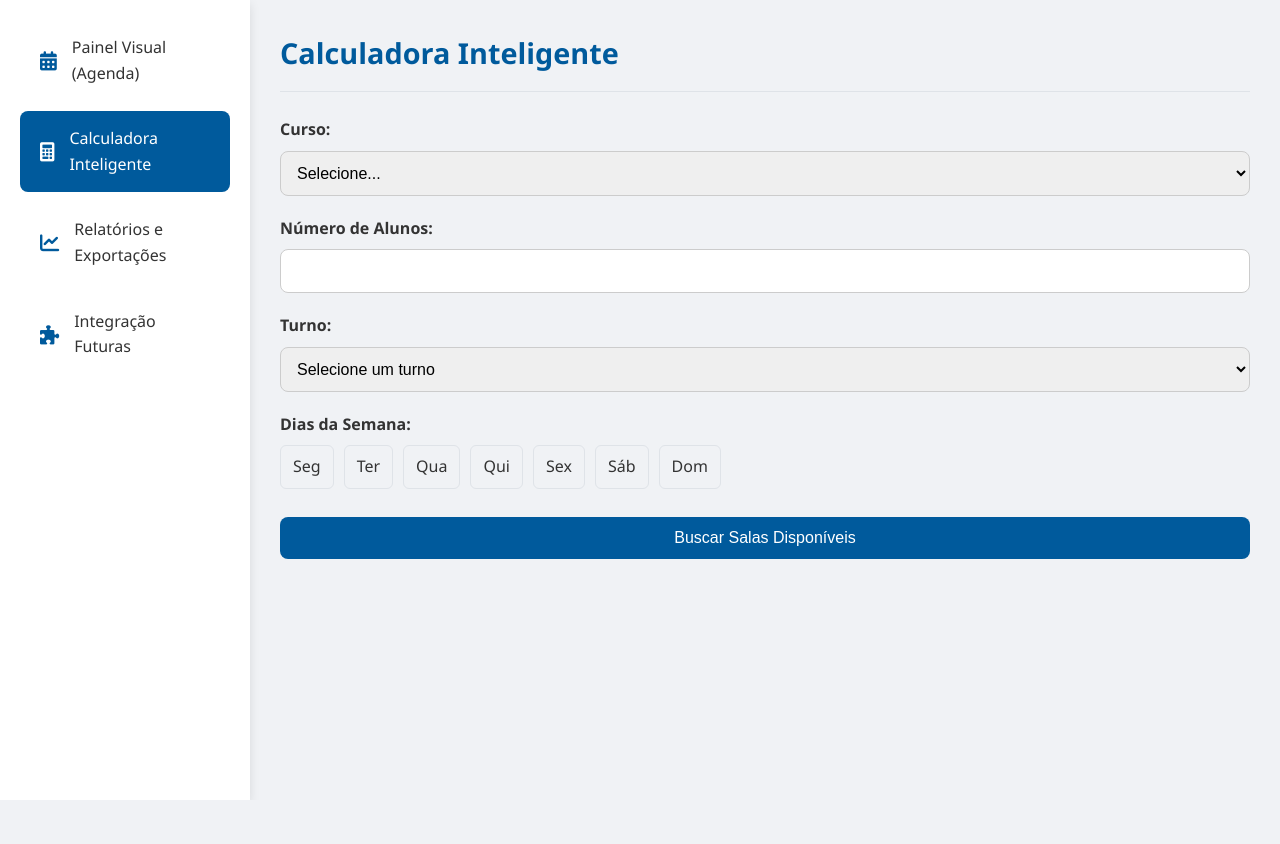
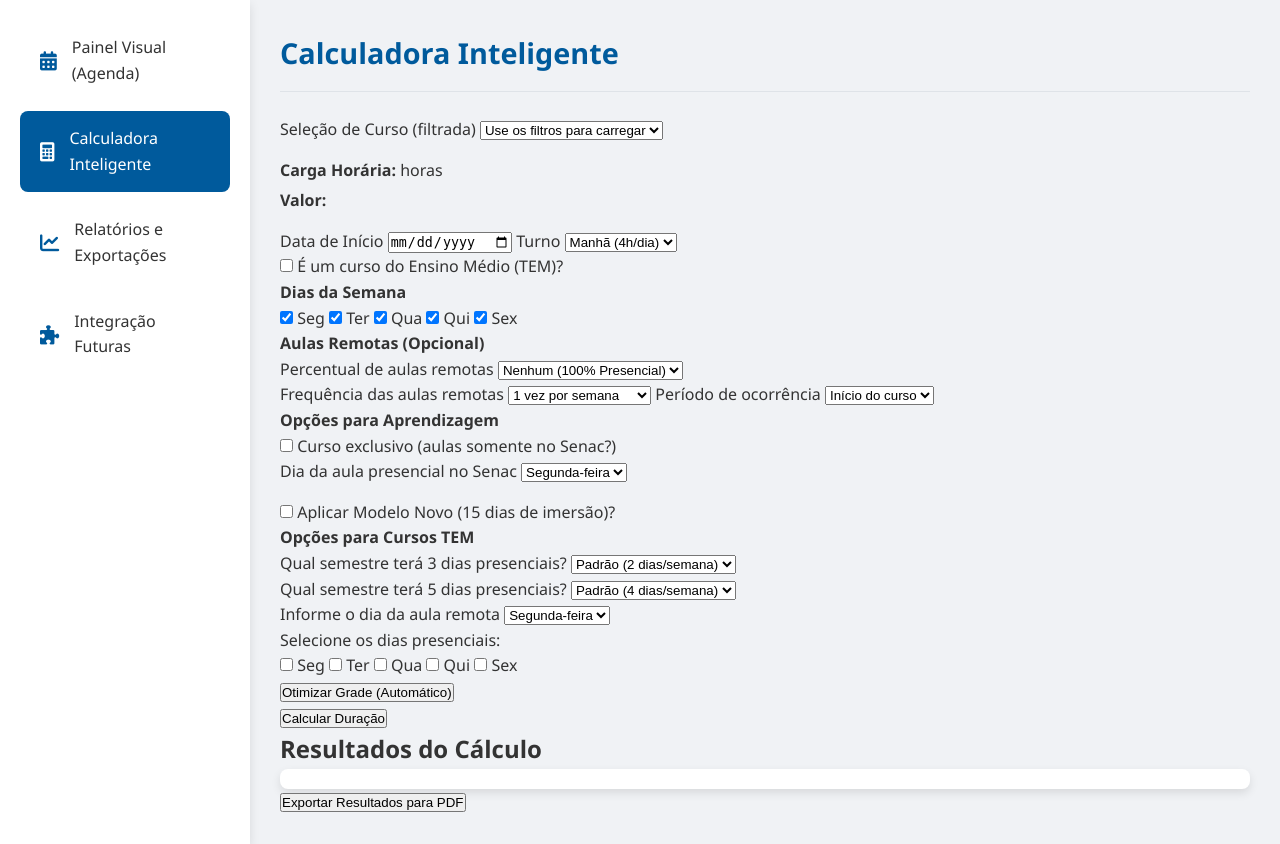
Before and after one commit to SpellmanKing/mapa-sala, a PHP site: page / in a window 1280 px wide, after a click on "Calculadora Inteligente". Before the commit the page ends 800 px from the top, so only its background shows below. Run offline with PHP 8.4, Linux system fonts and the light colour scheme; data comes from the database, SQL or seed files in the repository.

Commit message:
Atualização do projeto v2.0 15/09

```diff
--- a/index.php
+++ b/index.php
@@ -72,48 +72,126 @@
                 <header class="page-header">
                     <h1>Calculadora Inteligente</h1>
                 </header>
-                <form id="alocacao-form" class="form-container">
-                    <div class="form-group">
-                        <label for="alocacao-curso">Curso:</label>
-                        <select id="alocacao-curso" required></select>
+                <form id="course-form" onsubmit="return false;">
+                    <label for="course-select">Seleção de Curso (filtrada)</label>
+                    <select id="course-select"><option value="">Use os filtros para carregar</option></select>
+                    <div id="course-details" class="hidden" style="padding: 10px 0;">
+                        <p style="margin: 5px 0;"><strong>Carga Horária:</strong> <span id="display-ch"></span> horas</p>
+                        <p style="margin: 5px 0;"><strong>Valor:</strong> <span id="display-valor"></span></p>
                     </div>
-                    <div class="form-group">
-                        <label for="alocacao-alunos">Número de Alunos:</label>
-                        <input type="number" id="alocacao-alunos" required min="1">
-                    </div>
-                    <div class="form-group">
-                        <label for="alocacao-turno">Turno:</label>
-                        <select id="alocacao-turno" required>
-                            <option value="" disabled selected>Selecione um turno</option>
-                            <option value="Manhã">Manhã</option>
-                            <option value="Tarde">Tarde</option>
-                            <option value="Noite">Noite</option>
-                            <option value="Integral">Integral</option>
-                        </select>
-                    </div>
-                    <div class="form-group">
-                        <label>Dias da Semana:</label>
-                        <div class="dias-semana-checkbox">
-                            <label><input type="checkbox" name="diasSemana" value="2"> Seg</label>
-                            <label><input type="checkbox" name="diasSemana" value="3"> Ter</label>
-                            <label><input type="checkbox" name="diasSemana" value="4"> Qua</label>
-                            <label><input type="checkbox" name="diasSemana" value="5"> Qui</label>
-                            <label><input type="checkbox" name="diasSemana" value="6"> Sex</label>
-                            <label><input type="checkbox" name="diasSemana" value="7"> Sáb</label>
-                            <label><input type="checkbox" name="diasSemana" value="1"> Dom</label>
+                    <label for="start-date">Data de Início</label>
+                    <input type="date" id="start-date">
+                    <label for="shift-select">Turno</label>
+                    <select id="shift-select">
+                        <option value="manha">Manhã (4h/dia)</option>
+                        <option value="tarde">Tarde (4h/dia)</option>
+                        <option value="noite">Noite (3h/dia)</option>
+                    </select>
+
+                    <div id="tecnico-type-options" class="options-panel hidden">
+                        <div class="checkbox-group">
+                            <label><input type="checkbox" id="is-tem-checkbox"> É um curso do Ensino Médio (TEM)?</label>
                         </div>
                     </div>
-                    <button type="submit" class="primary-btn">Buscar Salas Disponíveis</button>
+
+                    <div id="regular-course-options" class="options-panel hidden">
+                        <h4>Dias da Semana</h4>
+                        <div class="checkbox-group">
+                            <label><input type="checkbox" class="weekday-check" value="1" checked> Seg</label>
+                            <label><input type="checkbox" class="weekday-check" value="2" checked> Ter</label>
+                            <label><input type="checkbox" class="weekday-check" value="3" checked> Qua</label>
+                            <label><input type="checkbox" class="weekday-check" value="4" checked> Qui</label>
+                            <label><input type="checkbox" class="weekday-check" value="5" checked> Sex</label>
+                        </div>
+                    </div>
+
+                    <div id="remote-options-panel" class="options-panel hidden" style="background-color: var(--info-bg);">
+                        <h4>Aulas Remotas (Opcional)</h4>
+                        <label for="remote-percentage-select">Percentual de aulas remotas</label>
+                        <select id="remote-percentage-select">
+                            <option value="0">Nenhum (100% Presencial)</option>
+                            <option value="5">5%</option>
+                            <option value="10">10%</option>
+                            <option value="15">15%</option>
+                            <option value="20">20%</option>
+                        </select>
+                        <div id="remote-details-options" class="hidden">
+                            <label for="remote-frequency-select">Frequência das aulas remotas</label>
+                            <select id="remote-frequency-select">
+                                <option value="1">1 vez por semana</option>
+                                <option value="2">2 vezes por semana</option>
+                            </select>
+                            <label for="remote-period-select">Período de ocorrência</label>
+                            <select id="remote-period-select">
+                                <option value="inicio">Início do curso</option>
+                                <option value="meio">Meio do curso</option>
+                                <option value="fim">Fim do curso</option>
+                            </select>
+                        </div>
+                    </div>
+
+                    <div id="aprendizagem-options" class="options-panel hidden" style="background-color: var(--warning-bg);">
+                        <h4>Opções para Aprendizagem</h4>
+                        <div class="checkbox-group">
+                            <label><input type="checkbox" id="aprendizagem-exclusiva"> Curso exclusivo (aulas somente no Senac?)</label>
+                        </div>
+                        <div id="aprendizagem-tradicional-options" class="hidden">
+                            <label for="aprendizagem-dia-senac">Dia da aula presencial no Senac</label>
+                            <select id="aprendizagem-dia-senac">
+                                <option value="1">Segunda-feira</option><option value="2">Terça-feira</option><option value="3">Quarta-feira</option><option value="4">Quinta-feira</option><option value="5">Sexta-feira</option>
+                            </select>
+                            <div class="checkbox-group" style="margin-top: 15px;">
+                                <label><input type="checkbox" id="aprendizagem-modelo-novo"> Aplicar Modelo Novo (15 dias de imersão)?</label>
+                            </div>
+                        </div>
+                    </div>
+
+                    <div id="tem-options" class="options-panel hidden" style="background-color: var(--info-bg);">
+                        <h4>Opções para Cursos TEM</h4>
+                        <div id="tem-manual-options">
+                            <div id="tem-800h-options" class="hidden">
+                                <label for="tem-semester-option-800h">Qual semestre terá 3 dias presenciais?</label>
+                                <select id="tem-semester-option-800h">
+                                <option value="0">Padrão (2 dias/semana)</option>
+                                <option value="1">1º Semestre</option><option value="2">2º Semestre</option><option value="3">3º Semestre</option><option value="4">4º Semestre</option>
+                                </select>
+                            </div>
+                            <div id="tem-1200h-options" class="hidden">
+                                <label for="tem-semester-option-1200h">Qual semestre terá 5 dias presenciais?</label>
+                                <select id="tem-semester-option-1200h">
+                                <option value="0">Padrão (4 dias/semana)</option>
+                                <option value="1">1º Semestre</option><option value="2">2º Semestre</option><option value="3">3º Semestre</option><option value="4">4º Semestre</option>
+                                </select>
+                            </div>
+                            <label for="tem-remote-day">Informe o dia da aula remota</label>
+                            <select id="tem-remote-day">
+                            <option value="1">Segunda-feira</option><option value="2">Terça-feira</option><option value="3">Quarta-feira</option><option value="4">Quinta-feira</option><option value="5">Sexta-feira</option>
+                            </select>
+                            <div id="tem-presencial-days-selector">
+                                <label>Selecione os dias presenciais:</label>
+                                <div class="checkbox-group">
+                                    <label><input type="checkbox" class="tem-weekday-check" value="1"> Seg</label>
+                                    <label><input type="checkbox" class="tem-weekday-check" value="2"> Ter</label>
+                                    <label><input type="checkbox" class="tem-weekday-check" value="3"> Qua</label>
+                                    <label><input type="checkbox" class="tem-weekday-check" value="4"> Qui</label>
+                                    <label><input type="checkbox" class="tem-weekday-check" value="5"> Sex</label>
+                                </div>
+                            </div>
+                        </div>
+                        <button type="button" id="tem-auto-button" class="secondary-button">Otimizar Grade (Automático)</button>
+                    </div>
+
+                    <button type="button" id="calculate-button">Calcular Duração</button>
                 </form>
-                <div id="sugestao-alocacao" style="display:none; margin-top: 20px;">
-                    <h4>Sugestão de Alocação:</h4>
-                    <p id="sugestao-mensagem"></p>
-                    <ul id="salas-sugeridas-lista"></ul>
-                    <div class="form-actions">
-                        <button id="confirmar-sugestao-btn" class="primary-btn">Confirmar Alocação</button>
-                        <button id="cancelar-sugestao-btn" class="secondary-btn">Cancelar</button>
+                <section id="results-container" class="hidden">
+                    <div class="result-box" id="results-content">
+                    <h2>Resultados do Cálculo</h2>
+                    <div id="metrics-panel"></div>
+                    <div id="results-summary"></div>
+                    <div id="calendar-visual" class="calendar-grid"></div>
                     </div>
-                </div>
+                    <button id="export-pdf-button" class="hidden">Exportar Resultados para PDF</button>
+                </section>
             </section>
 
             <section id="relatorios" class="content-section">
--- a/public/js/script.js
+++ b/public/js/script.js
@@ -382,44 +382,44 @@ document.addEventListener('DOMContentLoaded', () => {
             });
         }
 
-        // Lógica para o formulário da Calculadora Inteligente
-        alocacaoForm.addEventListener('submit', async (event) => {
-            event.preventDefault();
-            const dadosAlocacao = {
-                cursoId: document.getElementById('alocacao-curso').value,
-                totalAlunos: document.getElementById('alocacao-alunos').value,
-                turno: document.getElementById('alocacao-turno').value,
-                diasSemana: Array.from(document.querySelectorAll('#alocacao-form input[name="diasSemana"]:checked')).map(cb => parseInt(cb.value)),
-                dataInicio: new Date().toISOString().split('T')[0]
-            };
+        // // Lógica para o formulário da Calculadora Inteligente
+        // alocacaoForm.addEventListener('submit', async (event) => {
+        //     event.preventDefault();
+        //     const dadosAlocacao = {
+        //         cursoId: document.getElementById('alocacao-curso').value,
+        //         totalAlunos: document.getElementById('alocacao-alunos').value,
+        //         turno: document.getElementById('alocacao-turno').value,
+        //         diasSemana: Array.from(document.querySelectorAll('#alocacao-form input[name="diasSemana"]:checked')).map(cb => parseInt(cb.value)),
+        //         dataInicio: new Date().toISOString().split('T')[0]
+        //     };
 
-            if (!dadosAlocacao.cursoId || !dadosAlocacao.totalAlunos || !dadosAlocacao.turno || dadosAlocacao.diasSemana.length === 0) {
-                 alert('Por favor, preencha todos os campos do formulário para a alocação.');
-                 return;
-            }
+        //     if (!dadosAlocacao.cursoId || !dadosAlocacao.totalAlunos || !dadosAlocacao.turno || dadosAlocacao.diasSemana.length === 0) {
+        //          alert('Por favor, preencha todos os campos do formulário para a alocação.');
+        //          return;
+        //     }
 
-            try {
-                const response = await fetch('./controllers/alocar_turma.php', {
-                    method: 'POST',
-                    headers: { 'Content-Type': 'application/json' },
-                    body: JSON.stringify(dadosAlocacao)
-                });
-                const resultado = await response.json();
+        //     try {
+        //         const response = await fetch('./controllers/alocar_turma.php', {
+        //             method: 'POST',
+        //             headers: { 'Content-Type': 'application/json' },
+        //             body: JSON.stringify(dadosAlocacao)
+        //         });
+        //         const resultado = await response.json();
 
-                if (!response.ok) {
-                    alert(`Erro na Alocação Automática: ${resultado.error}`);
-                    sugestaoContainer.style.display = 'none';
-                    return;
-                }
+        //         if (!response.ok) {
+        //             alert(`Erro na Alocação Automática: ${resultado.error}`);
+        //             sugestaoContainer.style.display = 'none';
+        //             return;
+        //         }
 
-                sugestaoAlocacaoData = resultado;
-                exibirSugestao(sugestaoAlocacaoData);
+        //         sugestaoAlocacaoData = resultado;
+        //         exibirSugestao(sugestaoAlocacaoData);
 
-            } catch (error) {
-                alert('Ocorreu um erro ao tentar a alocação automática.');
-                console.error(error);
-            }
-        });
+        //     } catch (error) {
+        //         alert('Ocorreu um erro ao tentar a alocação automática.');
+        //         console.error(error);
+        //     }
+        // });
 
         // Lógica para o botão "Buscar Salas Automaticamente" no modal de Agendamento Manual
         buscarSalasAutomaticamenteBtn.addEventListener('click', async (event) => {
@@ -458,6 +458,7 @@ document.addEventListener('DOMContentLoaded', () => {
                     salasAlocadasInfo.innerHTML = `<p style="color: red; font-weight: bold;">Erro na alocação: ${resultado.error}</p>`;
                     alert(`Erro na alocação automática: ${resultado.error}`);
                 }
+
             } catch (error) {
                 console.error('Erro na requisição de alocação automática:', error);
                 agendamentoSalasDisplay.value = '';
@@ -524,6 +525,148 @@ document.addEventListener('DOMContentLoaded', () => {
         });
     }
 
+    const calculadoraDOM = {
+        filterNomeCurso: document.getElementById('filter-nome-curso'),
+        filterSegmento: document.getElementById('filter-segmento'),
+        filterModalidade: document.getElementById('filter-modalidade'),
+        filterChMin: document.getElementById('filter-ch-min'),
+        filterChMax: document.getElementById('filter-ch-max'),
+        filterTem: document.getElementById('filter-tem'),
+        filterBolsa: document.getElementById('filter-bolsa'),
+        applyFilters: document.getElementById('apply-filters'),
+        clearFilters: document.getElementById('clear-filters'),
+        courseSelect: document.getElementById('course-select'),
+        courseDetails: document.getElementById('course-details'),
+        displayCh: document.getElementById('display-ch'),
+        displayValor: document.getElementById('display-valor'),
+        startDate: document.getElementById('start-date'),
+        shiftSelect: document.getElementById('shift-select'),
+        tecnicoTypeOptions: document.getElementById('tecnico-type-options'),
+        isTemCheckbox: document.getElementById('is-tem-checkbox'),
+        regularCourseOptions: document.getElementById('regular-course-options'),
+        remoteOptionsPanel: document.getElementById('remote-options-panel'),
+        remotePercentageSelect: document.getElementById('remote-percentage-select'),
+        remoteDetailsOptions: document.getElementById('remote-details-options'),
+        remoteFrequencySelect: document.getElementById('remote-frequency-select'),
+        remotePeriodSelect: document.getElementById('remote-period-select'),
+        aprendizagemOptions: document.getElementById('aprendizagem-options'),
+        aprendizagemExclusiva: document.getElementById('aprendizagem-exclusiva'),
+        aprendizagemTradicionalOptions: document.getElementById('aprendizagem-tradicional-options'),
+        aprendizagemModeloNovo: document.getElementById('aprendizagem-modelo-novo'),
+        calculateButton: document.getElementById('calculate-button'),
+        resultsSection: document.getElementById('results-section'),
+        resultsContent: document.getElementById('results-content'),
+        exportPdfButton: document.getElementById('export-pdf-button'),
+        calendarVisual: document.getElementById('calendar-visual'),
+    };
+
+    function filterCourses() {
+        const filters = {
+            nome: calculadoraDOM.filterNomeCurso.value.toLowerCase(),
+            segmento: calculadoraDOM.filterSegmento.value,
+            modalidade: calculadoraDOM.filterModalidade.value,
+            chMin: parseInt(calculadoraDOM.filterChMin.value) || 0,
+            chMax: parseInt(calculadoraDOM.filterChMax.value) || Infinity,
+            tem: calculadoraDOM.filterTem.checked,
+            bolsa: calculadoraDOM.filterBolsa.checked
+        };
+        const filtered = dadosCursos.filter(course => {
+            const matchesNome = course.nome_curso.toLowerCase().includes(filters.nome);
+            const matchesSegmento = filters.segmento === "Todos" || filters.segmento === "" || course.segmento === filters.segmento;
+            const matchesModalidade = filters.modalidade === "Todas" || filters.modalidade === "" || course.modalidade === filters.modalidade;
+            const matchesCh = course.carga_horaria >= filters.chMin && course.carga_horaria <= filters.chMax;
+            const matchesTem = !filters.tem || course.tem;
+            const matchesBolsa = !filters.bolsa || course.bolsa;
+            return matchesNome && matchesSegmento && matchesModalidade && matchesCh && matchesTem && matchesBolsa;
+        });
+        populateCourseSelect(filtered);
+    }
+
+    function populateCourseSelect(courses) {
+        calculadoraDOM.courseSelect.innerHTML = '';
+        const defaultOption = document.createElement('option');
+        defaultOption.value = "";
+        defaultOption.textContent = "Selecione um curso";
+        calculadoraDOM.courseSelect.appendChild(defaultOption);
+        courses.forEach(course => {
+            const option = document.createElement('option');
+            option.value = course.id_cursos;
+            option.textContent = course.nome_curso;
+            option.dataset.ch = course.carga_horaria;
+            option.dataset.valor = course.valor;
+            option.dataset.isTem = course.tem;
+            option.dataset.modalidade = course.modalidade;
+            calculadoraDOM.courseSelect.appendChild(option);
+        });
+    }
+
+    function updateCourseDetails() {
+        const selectedOption = calculadoraDOM.courseSelect.options[calculadoraDOM.courseSelect.selectedIndex];
+        if (selectedOption && selectedOption.value !== "") {
+            calculadoraDOM.courseDetails.classList.remove('hidden');
+            calculadoraDOM.displayCh.textContent = selectedOption.dataset.ch;
+            calculadoraDOM.displayValor.textContent = `R$ ${parseFloat(selectedOption.dataset.valor).toFixed(2).replace('.', ',')}`;
+
+            const isTem = selectedOption.dataset.isTem === 'true';
+            const isRemote = selectedOption.dataset.modalidade === 'Remoto';
+            const isHibrido = selectedOption.dataset.modalidade === 'Híbrido';
+
+            calculadoraDOM.tecnicoTypeOptions.classList.toggle('hidden', !isTem);
+            calculadoraDOM.regularCourseOptions.classList.toggle('hidden', isTem);
+            calculadoraDOM.remoteOptionsPanel.classList.toggle('hidden', !(isRemote || isHibrido));
+            calculadoraDOM.aprendizagemOptions.classList.add('hidden');
+        } else {
+            calculadoraDOM.courseDetails.classList.add('hidden');
+            calculadoraDOM.tecnicoTypeOptions.classList.add('hidden');
+            calculadoraDOM.regularCourseOptions.classList.add('hidden');
+            calculadoraDOM.remoteOptionsPanel.classList.add('hidden');
+            calculadoraDOM.aprendizagemOptions.classList.add('hidden');
+        }
+    }
+
+    function setupCalculatorEvents() {
+        calculadoraDOM.applyFilters.addEventListener('click', filterCourses);
+        calculadoraDOM.clearFilters.addEventListener('click', () => {
+            document.getElementById('calculadora-inteligente-form').reset();
+            filterCourses();
+        });
+        calculadoraDOM.courseSelect.addEventListener('change', updateCourseDetails);
+        calculadoraDOM.remotePercentageSelect.addEventListener('change', () => {
+            if (calculadoraDOM.remotePercentageSelect.value > 0) {
+                calculadoraDOM.remoteDetailsOptions.classList.remove('hidden');
+            } else {
+                calculadoraDOM.remoteDetailsOptions.classList.add('hidden');
+            }
+        });
+        calculadoraDOM.aprendizagemExclusiva.addEventListener('change', () => {
+            calculadoraDOM.aprendizagemTradicionalOptions.classList.toggle('hidden', calculadoraDOM.aprendizagemExclusiva.checked);
+            calculadoraDOM.aprendizagemModeloNovo.classList.toggle('hidden', !calculadoraDOM.aprendizagemExclusiva.checked);
+        });
+    }
+
+    function popularFiltros() {
+        // Extrai os segmentos e modalidades de forma dinâmica
+        const segmentsData = [...new Set(dadosCursos.map(c => c.segmento))];
+        const modalitiesData = [...new Set(dadosCursos.map(c => c.modalidade))];
+
+        const segmentoSelect = calculadoraDOM.filterSegmento;
+        const modalidadeSelect = calculadoraDOM.filterModalidade;
+
+        segmentsData.forEach(segmento => {
+            const option = document.createElement('option');
+            option.value = segmento;
+            option.textContent = segmento;
+            segmentoSelect.appendChild(option);
+        });
+
+        modalitiesData.forEach(modalidade => {
+            const option = document.createElement('option');
+            option.value = modalidade;
+            option.textContent = modalidade;
+            modalidadeSelect.appendChild(option);
+        });
+    }
+
     // --- 7. INICIA A APLICAÇÃO --
     setupEventListeners();
     carregarDadosIniciais();
```
